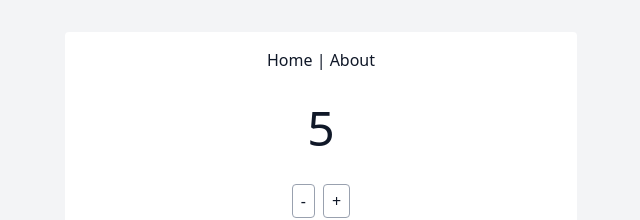
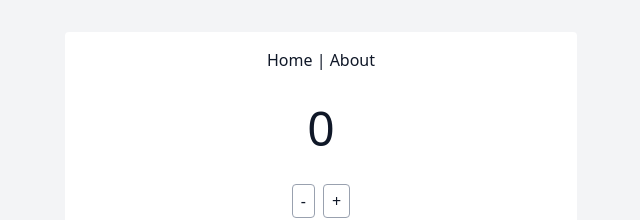
Before and after one commit to tyler36/learn-pinia-setup, a Vue app: page / in a window 1280 px wide. Shown: the top 220 px of the page, without its empty margins (319-959 px from the left). Built offline with nearby package versions, Linux system fonts and the light colour scheme.

Commit message:
setup pinia store

```diff
--- a/src/stores/counter.js
+++ b/src/stores/counter.js
@@ -1,12 +1,8 @@
-import { ref, computed } from 'vue'
 import { defineStore } from 'pinia'
+import { ref } from 'vue'
 
 export const useCounterStore = defineStore('counter', () => {
-  const count = ref(0)
-  const doubleCount = computed(() => count.value * 2)
-  function increment() {
-    count.value++
-  }
+const count = ref(0)
 
-  return { count, doubleCount, increment }
+return {count}
 })
--- a/src/views/HomeView.vue
+++ b/src/views/HomeView.vue
@@ -1,6 +1,6 @@
 <template>
   <div class="home text-center space-y-4">
-    <div class="count text-center text-5xl my-8">{{ count }}</div>
+    <div class="count text-center text-5xl my-8">{{ storeCounter.count }}</div>
 
     <div class="flex gap-x-2 justify-center mt-6">
       <button @click="decreaseCount" class="px-2 py-1 border rounded border-gray-400 hover:bg-gray-300">-</button>
@@ -15,7 +15,10 @@
 
 <script setup>
 import { ref, computed } from "vue";
-const count = ref(5)
+import { useCounterStore } from "@/stores/counter";
+
+const storeCounter = useCounterStore();
+const count = ref(0)
 
 function increaseCount() {
   count.value++
```
